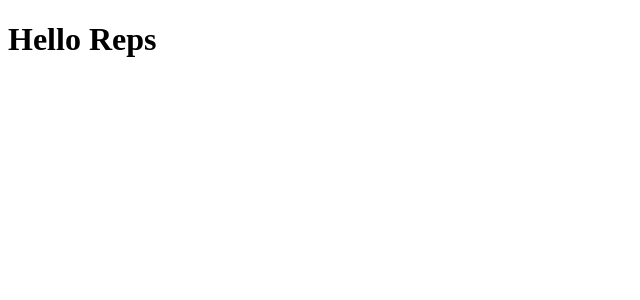
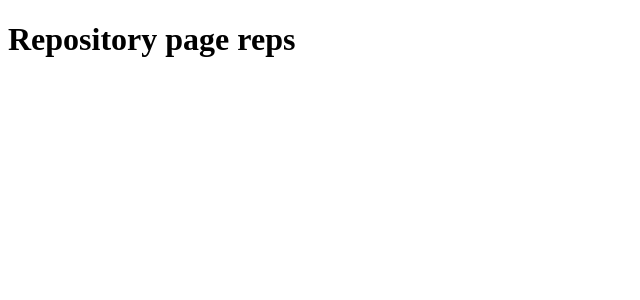
Before and after one commit to LuisCL94/Reps, a React (Create React App) app: page /repository in a window 1280 px wide. Shown: the top 300 px of the page, without its empty margins (0-640 px from the left). Built offline with nearby package versions, Linux system fonts and the light colour scheme.

Commit message:
Setting up routes and pages

```diff
--- a/package.json
+++ b/package.json
@@ -8,7 +8,10 @@
     "@testing-library/user-event": "^7.1.2",
     "react": "^16.12.0",
     "react-dom": "^16.12.0",
-    "react-scripts": "3.3.0"
+    "react-icons": "^3.8.0",
+    "react-router-dom": "^5.1.2",
+    "react-scripts": "3.3.0",
+    "styled-components": "^4.4.1"
   },
   "scripts": {
     "start": "react-scripts start",
--- a/src/App.js
+++ b/src/App.js
@@ -1,12 +1,11 @@
 import React from 'react';
+import Routes from './routes'
 
 function App() {
   return (
-    <div className="App">
-      <header className="App-header">
-        <h1>Hello Reps</h1>
-      </header>
-    </div>
+    <>
+      <Routes />
+    </>
   );
 }
 
--- /dev/null
+++ b/src/pages/Main/index.js
@@ -0,0 +1,14 @@
+import React, { Component } from 'react';
+
+export class Main extends Component {
+
+  render() {
+    return (
+      <>
+        <h1>main page reps</h1>
+      </>
+    );
+  }
+}
+
+export default Main;
--- /dev/null
+++ b/src/pages/Repository/index.js
@@ -0,0 +1,13 @@
+import React, { Component } from "react";
+
+export class Repository extends Component {
+  render() {
+    return (
+      <>
+        <h1>Repository page reps</h1>
+      </>
+    );
+  }
+}
+
+export default Repository;
--- /dev/null
+++ b/src/routes.js
@@ -0,0 +1,16 @@
+import React from "react";
+import { BrowserRouter, Switch, Route } from "react-router-dom";
+
+import Main from "./pages/Main";
+import Repository from "./pages/Repository";
+
+export default function Routes() {
+  return (
+    <BrowserRouter>
+      <Switch>
+        <Route path="/" exact component={Main} />
+        <Route path="/repository" component={Repository} /> */} */}
+      </Switch>
+    </BrowserRouter>
+  );
+}
```
Also changed, not shown: src/pages/Main/styles.js (added), src/pages/Repository/styles.js (added), 1 other file (tests, documents, lock files or other folders).
